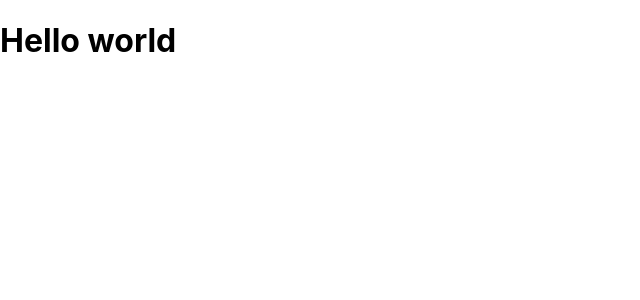
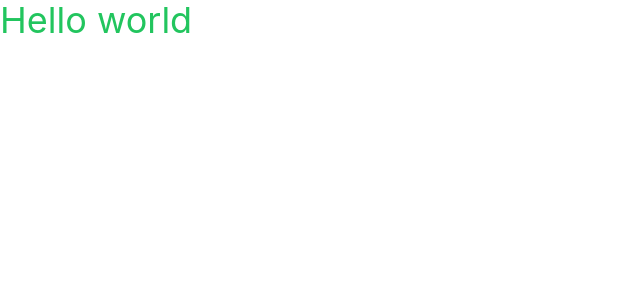
Before and after one commit to mrted/estate, a React (Create React App) app: page / in a window 1280 px wide. Shown: the top 300 px of the page, without its empty margins (0-640 px from the left). Built offline with nearby package versions, Linux system fonts and the light colour scheme.

Commit message:
configured tailwind css

```diff
--- a/package.json
+++ b/package.json
@@ -34,5 +34,10 @@
       "last 1 firefox version",
       "last 1 safari version"
     ]
+  },
+  "devDependencies": {
+    "autoprefixer": "^10.4.4",
+    "postcss": "^8.4.12",
+    "tailwindcss": "^3.0.23"
   }
 }
--- /dev/null
+++ b/postcss.config.js
@@ -0,0 +1,6 @@
+module.exports = {
+  plugins: {
+    tailwindcss: {},
+    autoprefixer: {},
+  },
+}
--- a/src/App.js
+++ b/src/App.js
@@ -4,7 +4,7 @@
   return (
     <div>
       <header>
-        <h1>Hello world</h1>
+        <h1 className="text-green-500 text-4xl">Hello world</h1>
       </header>
     </div>
   );
--- a/src/index.css
+++ b/src/index.css
@@ -1,3 +1,7 @@
+@tailwind base;
+@tailwind components;
+@tailwind utilities;
+
 body {
   margin: 0;
   font-family: -apple-system, BlinkMacSystemFont, 'Segoe UI', 'Roboto', 'Oxygen',
--- /dev/null
+++ b/tailwind.config.js
@@ -0,0 +1,7 @@
+module.exports = {
+  content: ["./src/**/*.{js,jsx,ts,tsx}"],
+  theme: {
+    extend: {},
+  },
+  plugins: [],
+};
```
Also changed, not shown: 1 other file (tests, documents, lock files or other folders).
